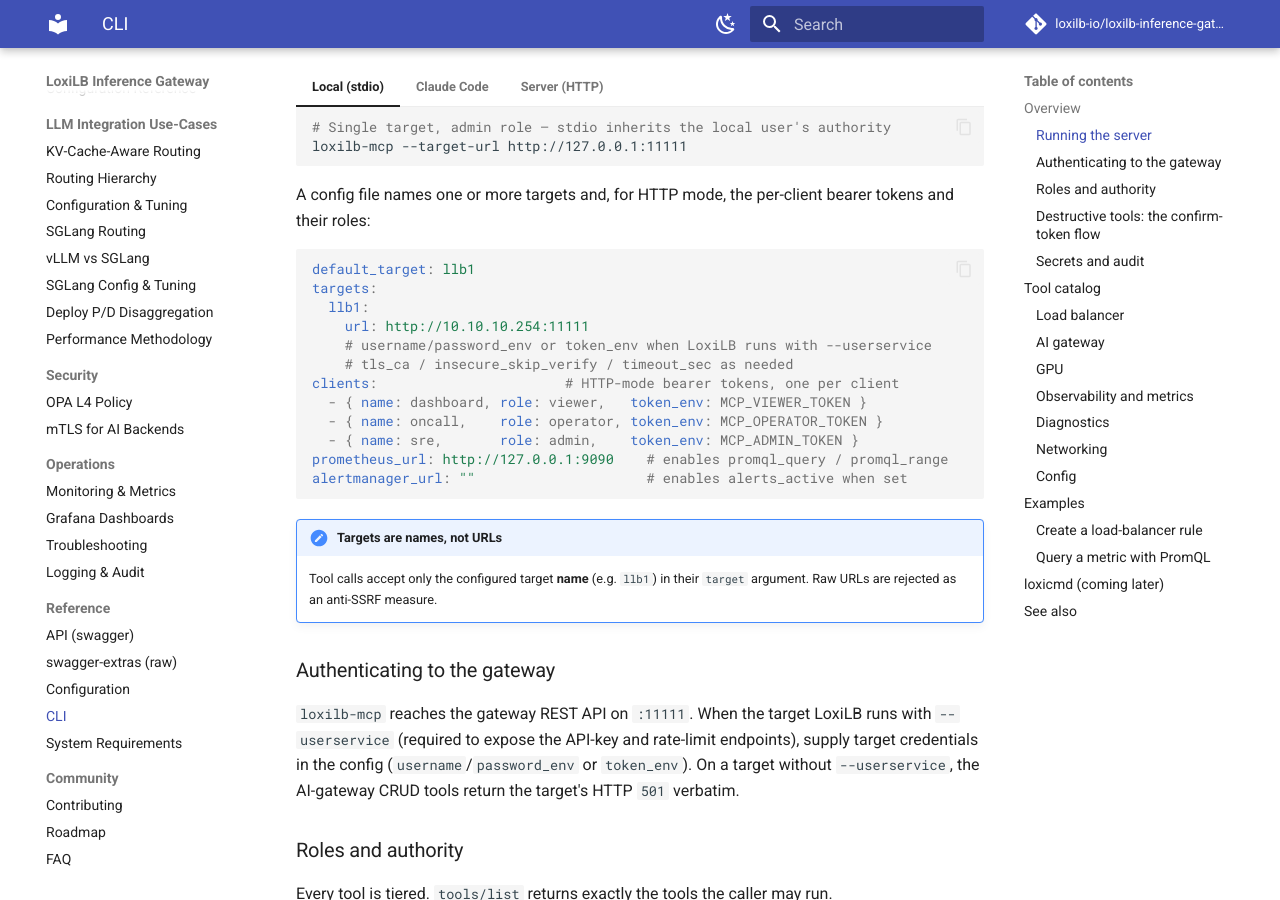
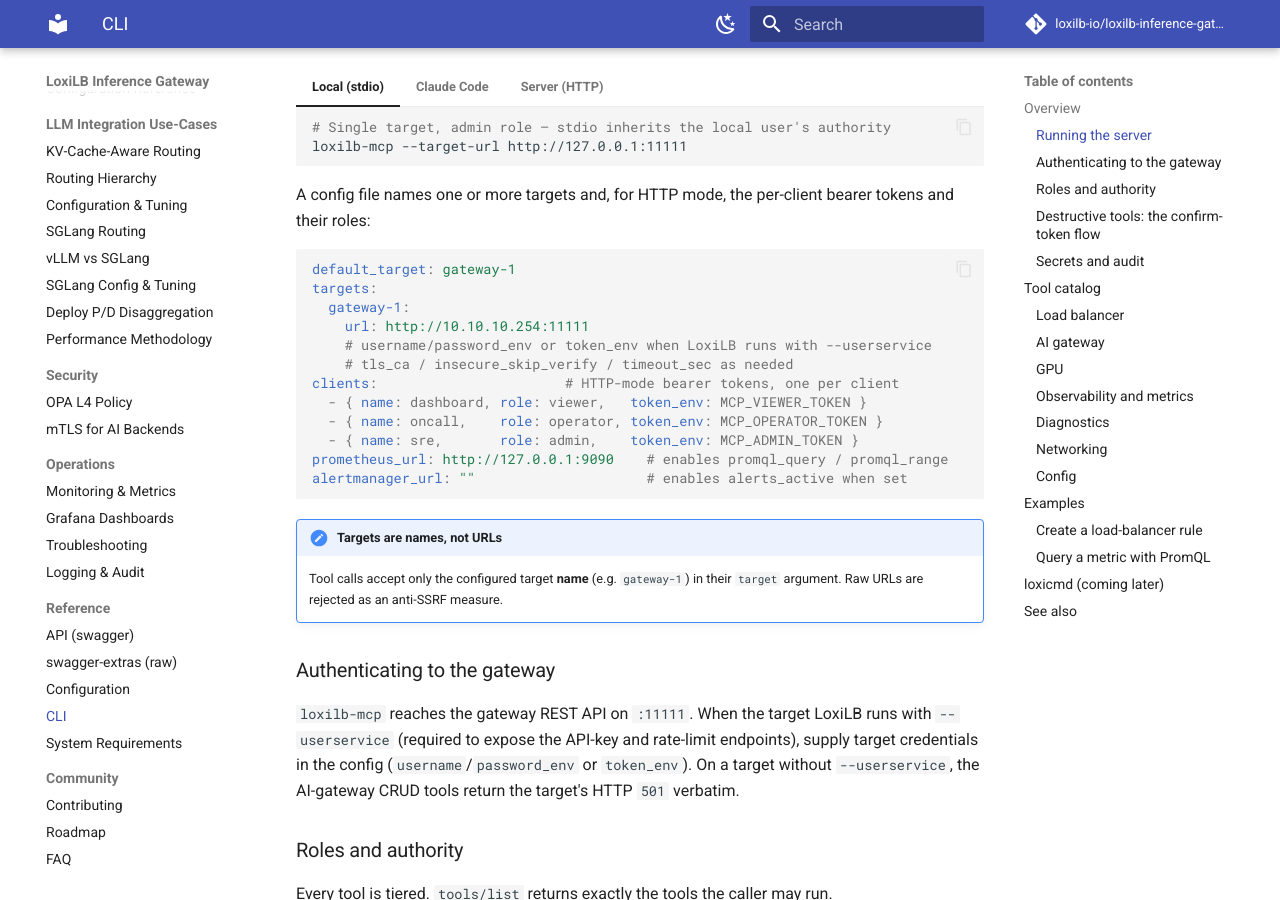
Before and after one commit to loxilb-io/loxilbdocs-inference-gateway, an MkDocs documentation site: the page built from docs/reference/cli.md, in a window 1280 px wide and 900 px high, scrolled down 678 px. Built offline with MkDocs 1.6.1 and Material for MkDocs 9.7.7, drawn with Linux system fonts in a browser that asks for light colours; comment, search, counter and statistics services are not loaded.

Commit message:
docs: genericize example gateway target names in samples

````diff
--- a/docs/reference/cli.md
+++ b/docs/reference/cli.md
@@ -47,9 +47,9 @@
 tokens and their roles:
 
 ```yaml
-default_target: llb1
+default_target: gateway-1
 targets:
-  llb1:
+  gateway-1:
     url: http://10.10.10.254:11111
     # username/password_env or token_env when LoxiLB runs with --userservice
     # tls_ca / insecure_skip_verify / timeout_sec as needed
@@ -62,7 +62,7 @@
 ```
 
 !!! note "Targets are names, not URLs"
-    Tool calls accept only the configured target **name** (e.g. `llb1`) in their
+    Tool calls accept only the configured target **name** (e.g. `gateway-1`) in their
     `target` argument. Raw URLs are rejected as an anti-SSRF measure.
 
 ### Authenticating to the gateway
@@ -241,7 +241,7 @@
       "params": {
         "name": "lb_create",
         "arguments": {
-          "target": "llb1",
+          "target": "gateway-1",
           "external_ip": "10.10.10.254",
           "port": 8080,
           "protocol": "tcp",
@@ -321,7 +321,7 @@
 
 === "MCP (available today)"
     ```
-    ai_apikey_create { "target": "llb1", "tenant": "acme", ... }
+    ai_apikey_create { "target": "gateway-1", "tenant": "acme", ... }
     ```
 
 === "REST (available today)"
````
Also changed, not shown: docs/use-cases/deploy-pd-disaggregation.md (+1 -1 lines).
